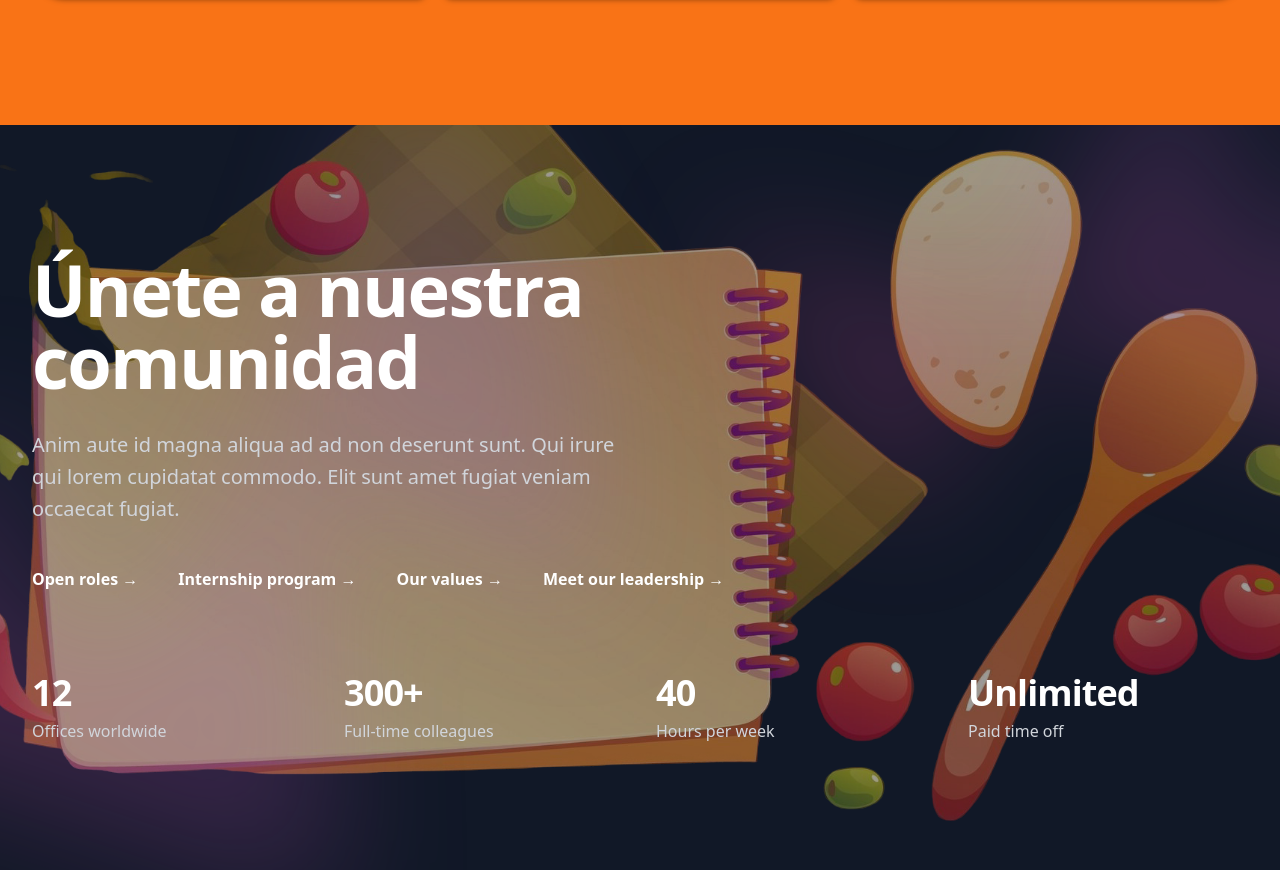
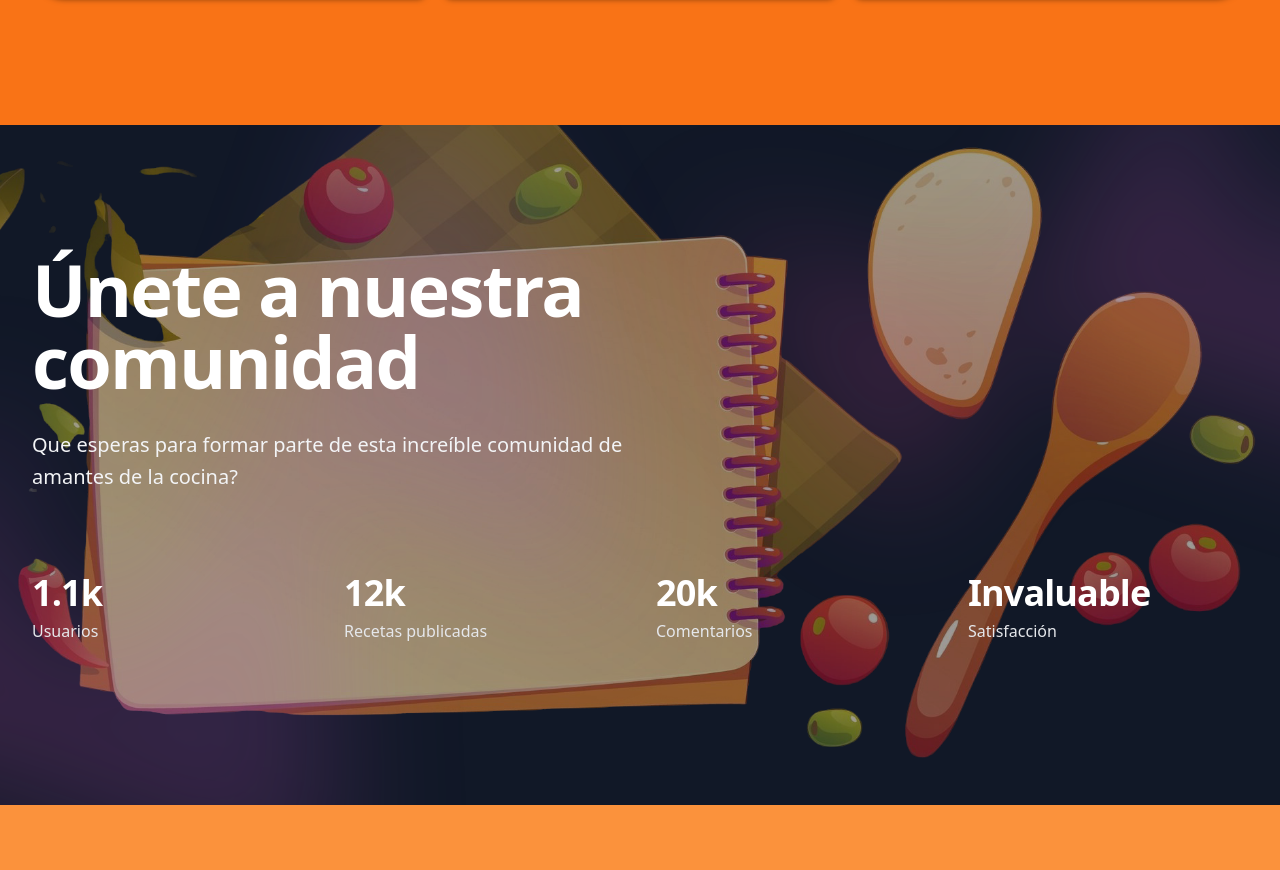
Before and after one commit to leombpunk/recetas-de-cocina, a React (Create React App) app in the folder recipe-book-app/: page / in a window 1280 px wide. Shown: the part 1927-2797 px from the top of the page. Built offline with nearby package versions, Linux system fonts and the light colour scheme.

Commit message:
actualizados componentes de la página principal

```diff
--- a/recipe-book-app/src/components/comments/Comments.jsx
+++ b/recipe-book-app/src/components/comments/Comments.jsx
@@ -3,7 +3,7 @@ import {
   ChatBubbleOvalLeftEllipsisIcon,
   UserCircleIcon,
 } from "@heroicons/react/24/outline"
-import { RoutesAPI } from "../../utils/RoutesAPI"
+// import { RoutesAPI } from "../../utils/RoutesAPI"
 import useComments from "../../hooks/useComments"
 import { useContextUser } from "../../providers/UserProvider"
 import { useContextNotification } from "../../providers/NotificationProvider"
--- a/recipe-book-app/src/components/landing/Feedback.jsx
+++ b/recipe-book-app/src/components/landing/Feedback.jsx
@@ -1,157 +1,18 @@
+import { useState } from "react"
 import feedback from "../../assets/images/feedback.svg"
+import CustomModal from '../modals/CustomModal'
 
 const Feedback = () => {
+  const [openModal, setOpenModal] = useState(false)
+  const [confirm, setConfirm] = useState(false)
+  const [cancel, setCancel] = useState(false)
+
+  const handleClick = (event) => {
+    event.preventDefault()
+    setOpenModal(true)
+  }
+
   return (
-    // <section className="isolate bg-orange-400 px-6 py-24 sm:py-32 lg:px-8 w-full">
-    //   <div className='mx-auto max-w-2xl px-6 lg:max-w-7xl lg:px-8'>
-    //     <div className="mx-auto max-w-2xl text-center">
-    //       <h2 className="text-balance text-4xl font-semibold tracking-tight text-gray-900 sm:text-5xl">Retroalimentación</h2>
-    //       <p className="mt-2 text-lg/8 text-gray-600">Tu opinión y comentarios me ayudan a crecer y mejorar el producto!</p>
-    //     </div>
-    //     <div className='flex flex-col lg:flex-row items-center gap-2 px-3 w-full'>
-    //       <div className='w-full'>
-    //         imagen
-    //       </div>
-    //       <form className="mx-auto mt-16 max-w-xl sm:mt-20">
-    //         <div className="grid grid-cols-1 gap-x-8 gap-y-6 sm:grid-cols-2">
-    //           <div>
-    //             <label htmlFor="first-name" className="block text-sm/6 font-semibold text-gray-900">
-    //               Nombre (opcional)
-    //             </label>
-    //             <div className="mt-2.5">
-    //               <input
-    //                 id="first-name"
-    //                 name="first-name"
-    //                 type="text"
-    //                 autoComplete="given-name"
-    //                 className="block w-full rounded-md border-0 px-3.5 py-2 text-gray-900 shadow-sm ring-1 ring-inset ring-gray-300 placeholder:text-gray-400 focus:ring-2 focus:ring-inset focus:ring-indigo-600 sm:text-sm/6"
-    //               />
-    //             </div>
-    //           </div>
-    //           <div>
-    //             <label htmlFor="last-name" className="block text-sm/6 font-semibold text-gray-900">
-    //               Correo electrónico
-    //             </label>
-    //             <div className="mt-2.5">
-    //               <input
-    //                 id="email"
-    //                 name="email"
-    //                 type="email"
-    //                 autoComplete="email"
-    //                 className="block w-full rounded-md border-0 px-3.5 py-2 text-gray-900 shadow-sm ring-1 ring-inset ring-gray-300 placeholder:text-gray-400 focus:ring-2 focus:ring-inset focus:ring-indigo-600 sm:text-sm/6"
-    //               />
-    //             </div>
-    //           </div>
-    //           {/* <div className="sm:col-span-2">
-    //             <label htmlFor="company" className="block text-sm/6 font-semibold text-gray-900">
-    //               Company
-    //             </label>
-    //             <div className="mt-2.5">
-    //               <input
-    //                 id="company"
-    //                 name="company"
-    //                 type="text"
-    //                 autoComplete="organization"
-    //                 className="block w-full rounded-md border-0 px-3.5 py-2 text-gray-900 shadow-sm ring-1 ring-inset ring-gray-300 placeholder:text-gray-400 focus:ring-2 focus:ring-inset focus:ring-indigo-600 sm:text-sm/6"
-    //               />
-    //             </div>
-    //           </div> */}
-    //           {/* <div className="sm:col-span-2">
-    //             <label htmlFor="email" className="block text-sm/6 font-semibold text-gray-900">
-    //               Email
-    //             </label>
-    //             <div className="mt-2.5">
-    //               <input
-    //                 id="email"
-    //                 name="email"
-    //                 type="email"
-    //                 autoComplete="email"
-    //                 className="block w-full rounded-md border-0 px-3.5 py-2 text-gray-900 shadow-sm ring-1 ring-inset ring-gray-300 placeholder:text-gray-400 focus:ring-2 focus:ring-inset focus:ring-indigo-600 sm:text-sm/6"
-    //               />
-    //             </div>
-    //           </div> */}
-    //           {/* <div className="sm:col-span-2">
-    //             <label htmlFor="phone-number" className="block text-sm/6 font-semibold text-gray-900">
-    //               Phone number
-    //             </label>
-    //             <div className="relative mt-2.5">
-    //               <div className="absolute inset-y-0 left-0 flex items-center">
-    //                 <label htmlFor="country" className="sr-only">
-    //                   Country
-    //                 </label>
-    //                 <select
-    //                   id="country"
-    //                   name="country"
-    //                   className="h-full rounded-md border-0 bg-transparent bg-none py-0 pl-4 pr-9 text-gray-400 focus:ring-2 focus:ring-inset focus:ring-indigo-600 sm:text-sm"
-    //                 >
-    //                   <option>US</option>
-    //                   <option>CA</option>
-    //                   <option>EU</option>
-    //                 </select>
-    //                 <ChevronDownIcon
-    //                   aria-hidden="true"
-    //                   className="pointer-events-none absolute right-3 top-0 h-full w-5 text-gray-400"
-    //                 />
-    //               </div>
-    //               <input
-    //                 id="phone-number"
-    //                 name="phone-number"
-    //                 type="tel"
-    //                 autoComplete="tel"
-    //                 className="block w-full rounded-md border-0 px-3.5 py-2 pl-20 text-gray-900 shadow-sm ring-1 ring-inset ring-gray-300 placeholder:text-gray-400 focus:ring-2 focus:ring-inset focus:ring-indigo-600 sm:text-sm/6"
-    //               />
-    //             </div>
-    //           </div> */}
-    //           <div className="sm:col-span-2">
-    //             <label htmlFor="message" className="block text-sm/6 font-semibold text-gray-900">
-    //               Comentario
-    //             </label>
-    //             <div className="mt-2.5">
-    //               <textarea
-    //                 id="message"
-    //                 name="message"
-    //                 rows={4}
-    //                 className="block w-full rounded-md border-0 px-3.5 py-2 text-gray-900 shadow-sm ring-1 ring-inset ring-gray-300 placeholder:text-gray-400 focus:ring-2 focus:ring-inset focus:ring-indigo-600 sm:text-sm/6"
-    //                 defaultValue={''}
-    //                 placeholder='Deja tu comentario u opinión aquí...'
-    //               />
-    //             </div>
-    //           </div>
-    //           {/* <Field className="flex gap-x-4 sm:col-span-2">
-    //             <div className="flex h-6 items-center">
-    //               <Switch
-    //                 checked={agreed}
-    //                 onChange={setAgreed}
-    //                 className="group flex w-8 flex-none cursor-pointer rounded-full bg-gray-200 p-px ring-1 ring-inset ring-gray-900/5 transition-colors duration-200 ease-in-out focus-visible:outline focus-visible:outline-2 focus-visible:outline-offset-2 focus-visible:outline-indigo-600 data-[checked]:bg-indigo-600"
-    //               >
-    //                 <span className="sr-only">Agree to policies</span>
-    //                 <span
-    //                   aria-hidden="true"
-    //                   className="h-4 w-4 transform rounded-full bg-white shadow-sm ring-1 ring-gray-900/5 transition duration-200 ease-in-out group-data-[checked]:translate-x-3.5"
-    //                 />
-    //               </Switch>
-    //             </div>
-    //             <Label className="text-sm/6 text-gray-600">
-    //               By selecting this, you agree to our{' '}
-    //               <a href="#asd" className="font-semibold text-indigo-600">
-    //                 privacy&nbsp;policy
-    //               </a>
-    //               .
-    //             </Label>
-    //           </Field> */}
-    //         </div>
-    //         <div className="mt-10">
-    //           <button
-    //             type="submit"
-    //             className="block w-full rounded-md bg-indigo-600 px-3.5 py-2.5 text-center text-sm font-semibold text-white shadow-sm hover:bg-indigo-500 focus-visible:outline focus-visible:outline-2 focus-visible:outline-offset-2 focus-visible:outline-indigo-600"
-    //           >
-    //             Enviar
-    //           </button>
-    //         </div>
-    //       </form>
-    //     </div>
-    //   </div>
-    // </section>
     <section className='relative w-full bg-orange-400 bg-cover bg-center min-h-[90svh]'>
       <div className='mx-auto max-w-2xl px-4 py-16 sm:px-6 lg:max-w-7xl lg:px-8 h-max'>
         <div className='mx-auto max-w-2xl text-center'>
@@ -193,7 +54,7 @@ const Feedback = () => {
                 </div>
                 <div>
                   <label
-                    htmlFor='last-name'
+                    htmlFor='email'
                     className='block text-xl/6 font-medium text-gray-900'
                   >
                     Correo electrónico
@@ -232,6 +93,7 @@ const Feedback = () => {
                 <button
                   type='submit'
                   className='bg-orange-500 rounded-lg py-4 px-6 shadow-md hover:shadow-black/50 hover:scale-105 duration-500 text-xl font-medium w-full'
+                  onClick={(e) => handleClick(e)}
                 >
                   Enviar
                 </button>
@@ -240,6 +102,19 @@ const Feedback = () => {
           </div>
         </div>
       </div>
+      <CustomModal
+        open={openModal}
+        setOpen={setOpenModal}
+        confirm={true}
+        setConfirm={setConfirm}
+        setCancel={setCancel}
+      >
+        <div className='pt-12 pb-6'>
+          <p className='font-semibold text-2xl text-center'>
+            El formulario de contacto es solo a modo de ejemplo
+          </p>
+        </div>
+      </CustomModal>
     </section>
   )
 }
--- a/recipe-book-app/src/components/landing/Stats.jsx
+++ b/recipe-book-app/src/components/landing/Stats.jsx
@@ -1,21 +1,21 @@
 import bg from '../../assets/images/bg.png'
 
-const links = [
-  { name: "Open roles", href: "#" },
-  { name: "Internship program", href: "#" },
-  { name: "Our values", href: "#" },
-  { name: "Meet our leadership", href: "#" },
-]
+// const links = [
+//   { name: "Open roles", href: "#" },
+//   { name: "Internship program", href: "#" },
+//   { name: "Our values", href: "#" },
+//   { name: "Meet our leadership", href: "#" },
+// ]
 const stats = [
-  { name: "Offices worldwide", value: "12" },
-  { name: "Full-time colleagues", value: "300+" },
-  { name: "Hours per week", value: "40" },
-  { name: "Paid time off", value: "Unlimited" },
+  { name: "Usuarios", value: "1.1k" },
+  { name: "Recetas publicadas", value: "12k" },
+  { name: "Comentarios", value: "20k" },
+  { name: "Satisfacción", value: "Invaluable" },
 ]
 
 const Stats = () => {
   return (
-    <section className='relative isolate overflow-hidden bg-gray-900 py-24 sm:py-32 w-full'>
+    <section className='relative isolate overflow-hidden bg-gray-900 py-24 sm:py-32 w-full min-h-[85svh]'>
       <div className='mx-auto max-w-2xl px-6 lg:max-w-7xl lg:px-8'></div>
       <img
         alt='fondo de sección'
@@ -51,24 +51,22 @@ const Stats = () => {
           <h2 className='text-5xl font-semibold tracking-tight text-white sm:text-7xl'>
             Únete a nuestra comunidad
           </h2>
-          <p className='mt-8 text-pretty text-lg font-medium text-gray-300 sm:text-xl/8'>
-            Anim aute id magna aliqua ad ad non deserunt sunt. Qui irure qui
-            lorem cupidatat commodo. Elit sunt amet fugiat veniam occaecat
-            fugiat.
+          <p className='mt-8 text-pretty text-xl font-medium text-gray-100 sm:text-xl/8'>
+            Que esperas para formar parte de esta increíble comunidad de amantes de la cocina?
           </p>
         </div>
         <div className='mx-auto mt-10 max-w-2xl lg:mx-0 lg:max-w-none'>
-          <div className='grid grid-cols-1 gap-x-8 gap-y-6 text-base/7 font-semibold text-white sm:grid-cols-2 md:flex lg:gap-x-10'>
+          {/* <div className='grid grid-cols-1 gap-x-8 gap-y-6 text-base/7 font-semibold text-white sm:grid-cols-2 md:flex lg:gap-x-10'>
             {links.map((link) => (
               <a key={link.name} href={link.href}>
                 {link.name} <span aria-hidden='true'>&rarr;</span>
               </a>
             ))}
-          </div>
+          </div> */}
           <dl className='mt-16 grid grid-cols-1 gap-8 sm:mt-20 sm:grid-cols-2 lg:grid-cols-4'>
             {stats.map((stat) => (
               <div key={stat.name} className='flex flex-col-reverse gap-1'>
-                <dt className='text-base/7 text-gray-300'>{stat.name}</dt>
+                <dt className='text-base/7 text-gray-200'>{stat.name}</dt>
                 <dd className='text-4xl font-semibold tracking-tight text-white'>
                   {stat.value}
                 </dd>
```
